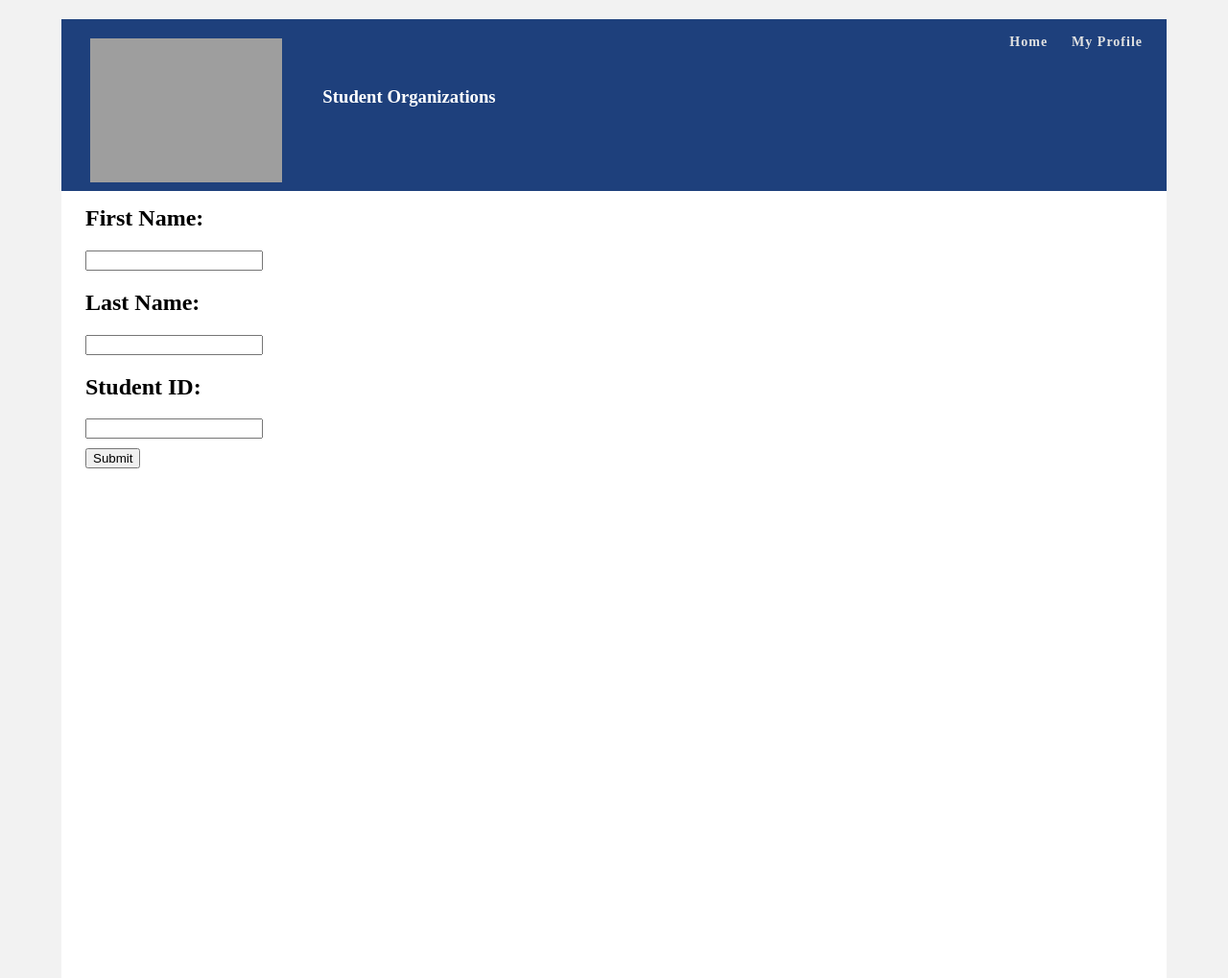
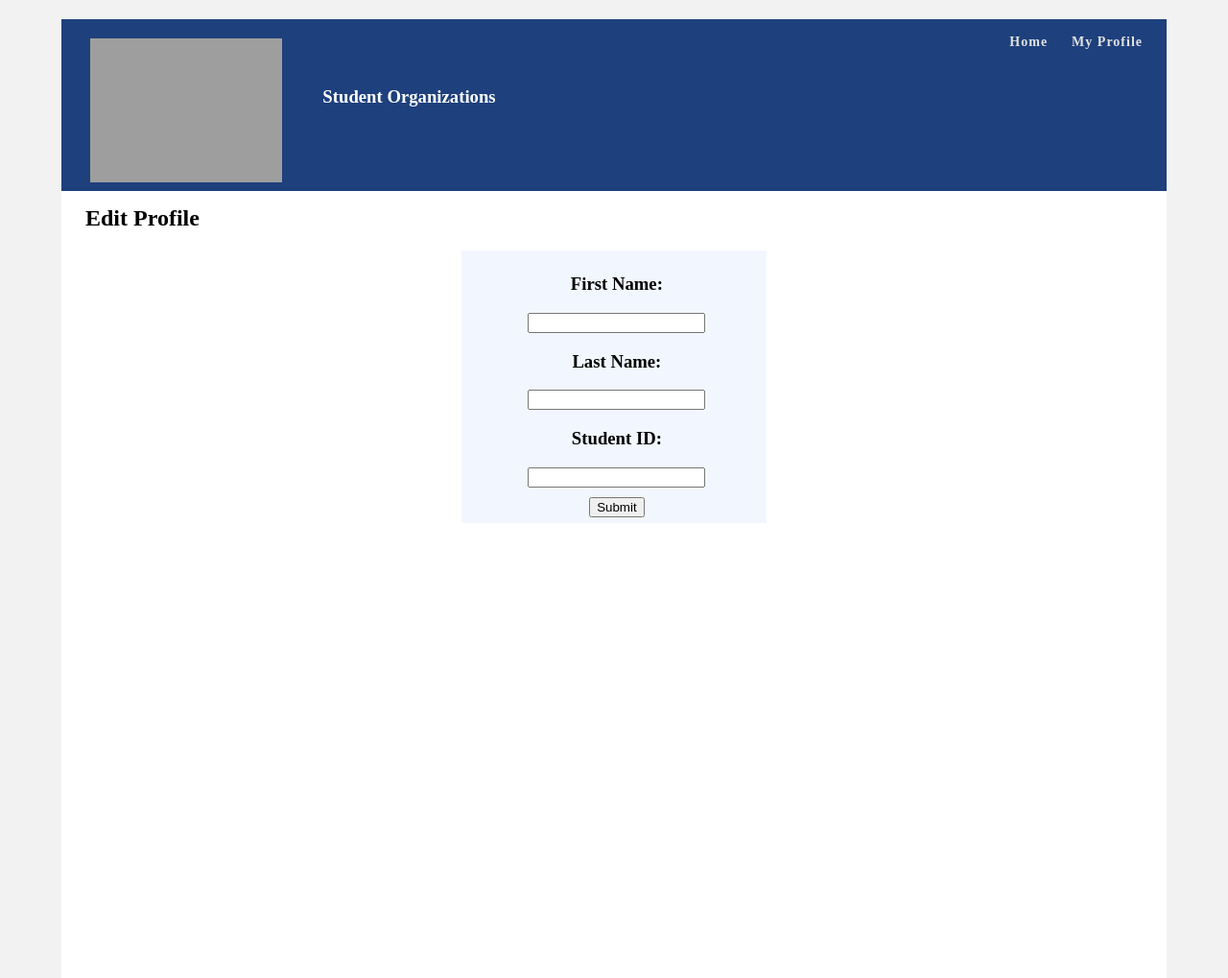
Before and after one commit to dekaido/htdocs, a PHP site: the page made by HackPSU - Views/EditProfile.html in a window 1280 px wide. Shown: the top 1019 px of the page at 96% size. Run offline with PHP 8.4, Linux system fonts and the light colour scheme; grey boxes are pictures that could not be loaded.

Commit message:
Add files via upload

```diff
--- a/HackPSU - Views/EditProfile.html
+++ b/HackPSU - Views/EditProfile.html
@@ -4,7 +4,7 @@
 <meta charset="utf-8">
 <meta http-equiv="X-UA-Compatible" content="IE=edge">
 <meta name="viewport" content="width=device-width, initial-scale=1">
-<title>My Profile</title>
+<title>Edit Profile</title>
 <link href="../HackPSU/HackPSU.css" rel="stylesheet" type="text/css">
 <link href="HackPSU.css" rel="stylesheet" type="text/css">
 <!--The following script tag downloads a font from the Adobe Edge Web Fonts server for use within the web page. We recommend that you do not modify it.-->
@@ -41,12 +41,15 @@
 				<input type="text" name="FirstName" value=""><br>
 		  	<input name="Submit" type="submit" class="submit" value="Submit"><br>
 		</form>-->
-	<form action="user.php" method="post">
-		<h2>First Name: </h2><input type="text" firstName="firstname" maxlength="20"><br>
-		<h2>Last Name: </h2><input type="text" lastName="lastname" maxlength="20"><br>
-		<h2>Student ID: </h2><input type="text" id="id" maxlength = "7" onkeypress="return event.charCode >= 48 && event.charCode <= 57"><br>
-		<input type="submit" class="submit">
-	</form>
+	<h2>Edit Profile</h2>
+	<center>
+		<form action="user.php" method="post" class = "edit_profile">
+			<h3>First Name: </h3><input type="text" firstName="firstname" maxlength="20"><br>
+			<h3>Last Name: </h3><input type="text" lastName="lastname" maxlength="20"><br>
+			<h3>Student ID: </h3><input type="text" id="id" maxlength = "7" onkeypress="return event.charCode >= 48 && event.charCode <= 57"><br>
+			<input type="submit" class="submit">
+		</form>
+	</center>
 	</header>
 	<footer>
 	</footer>
--- a/HackPSU - Views/HackPSU.css
+++ b/HackPSU - Views/HackPSU.css
@@ -33,6 +33,11 @@ h1 {
 h2 {
 	margin-left: 25px;
 }
+h3 {
+	margin-left: 25px;
+}
+
+
 .title {
 	color:white;
 	margin:10px;
@@ -91,6 +96,13 @@ h2 {
 	margin-right: 2.5%;
 }
 
+.edit_profile {
+	background: #f2f7ff;
+	width:25%;
+	padding:.5%;
+	padding-right:25px;
+}
+
 .club_title {
 }
 .club_info {
@@ -102,8 +114,8 @@ h2 {
 
 .club_description {
 	padding: 1%;
-	max-height: inherit;
 	margin-left: 5%;
+	float:left;
 	margin-top:-15px;
 	background:#f2f7ff;
 }
@@ -113,6 +125,7 @@ h2 {
 	margin-left:.6%;
 	width:40%;
 }
+
 .club_header {
 	margin-top:33px;
 	margin-left: -15px;
@@ -122,6 +135,8 @@ h2 {
 	background:#f2f7ff;
 	margin-top:-15px;
 	margin-left:2.5%;
+	width:45%;
+	float:left;
 }
 
 .club_contact_info ul {
@@ -132,6 +147,10 @@ h2 {
 	padding-bottom: 5px;
 }
 
+.club_misc {
+
+}
+
 .club_search {
 	background: #f2f7ff;
 	float:left;
@@ -140,6 +159,16 @@ h2 {
 	margin-left: 3.45%;
 	line-height: 20px;
 	height:20%
+}
+
+.club_exec {
+	background: #f2f7ff;
+	float:right;
+	padding-left:1.5%;
+}
+
+.club_exec li {
+	list-style: none;
 }
 .logo_text {
 	display:inline-block;
```
